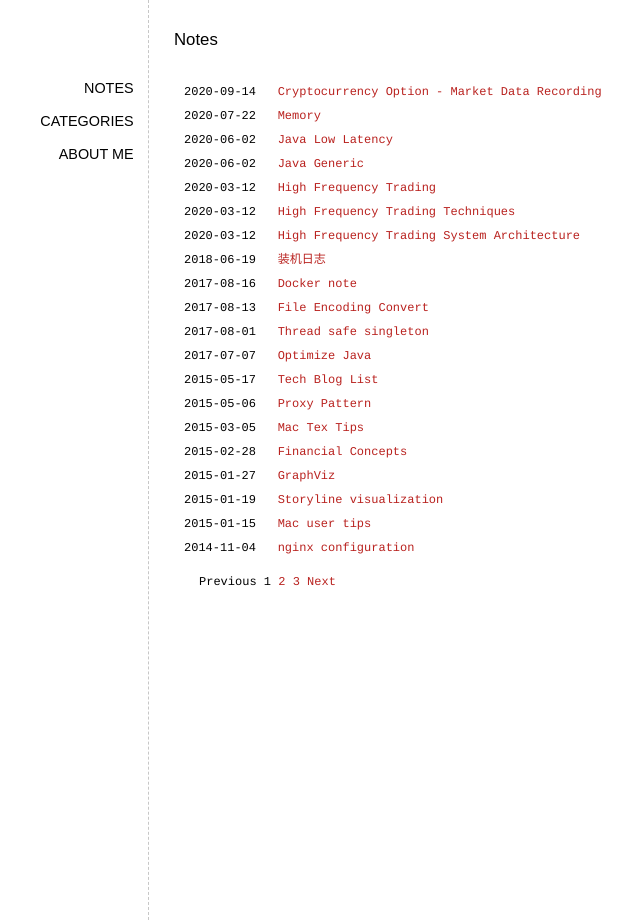
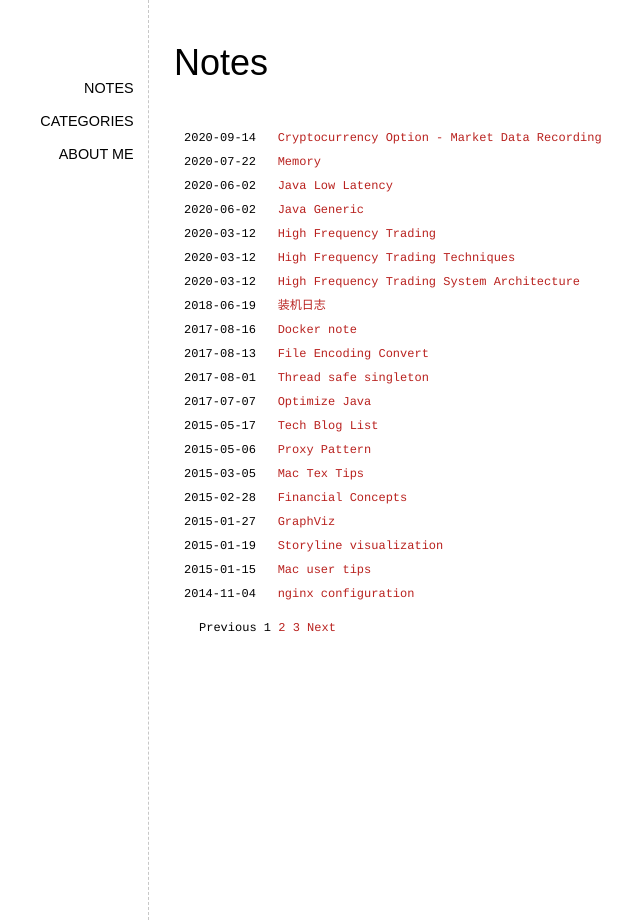
Before and after one commit to elan2wang/note, a Jekyll site: the page built from index.html, in a window 1280 px wide. Shown: the whole page, without its empty margins (102-742 px from the left). Built offline with Jekyll 4.4.1, drawn with Linux system fonts in a browser that asks for light colours; the list of posts is cut into pages by our own code.

Commit message:
update header style

```diff
--- a/style/note.css
+++ b/style/note.css
@@ -13,6 +13,13 @@ body {
 	line-height: 2em;
 	text-align: justify;
 	font-family:Courier, monospace,Verdana,sans-serif;
+}
+
+#main header {
+	font-size:3em;
+	line-height: 2.4em;
+	padding:10px 30px 10px 25px;
+	font-family:"Electrolize",sans-serif;
 }
 
 h1, h2, h3, h4 {
@@ -109,13 +116,6 @@ img {
 	background-color:#b9221f;
 }
 
-#main header {
-	font-size:1.4em;
-	line-height: 2.4em;
-	padding:10px 30px 10px 25px;
-	font-family:"Electrolize",sans-serif;
-}
-
 footer {
 	padding-left:25px;
 	margin-top:50px;
```
